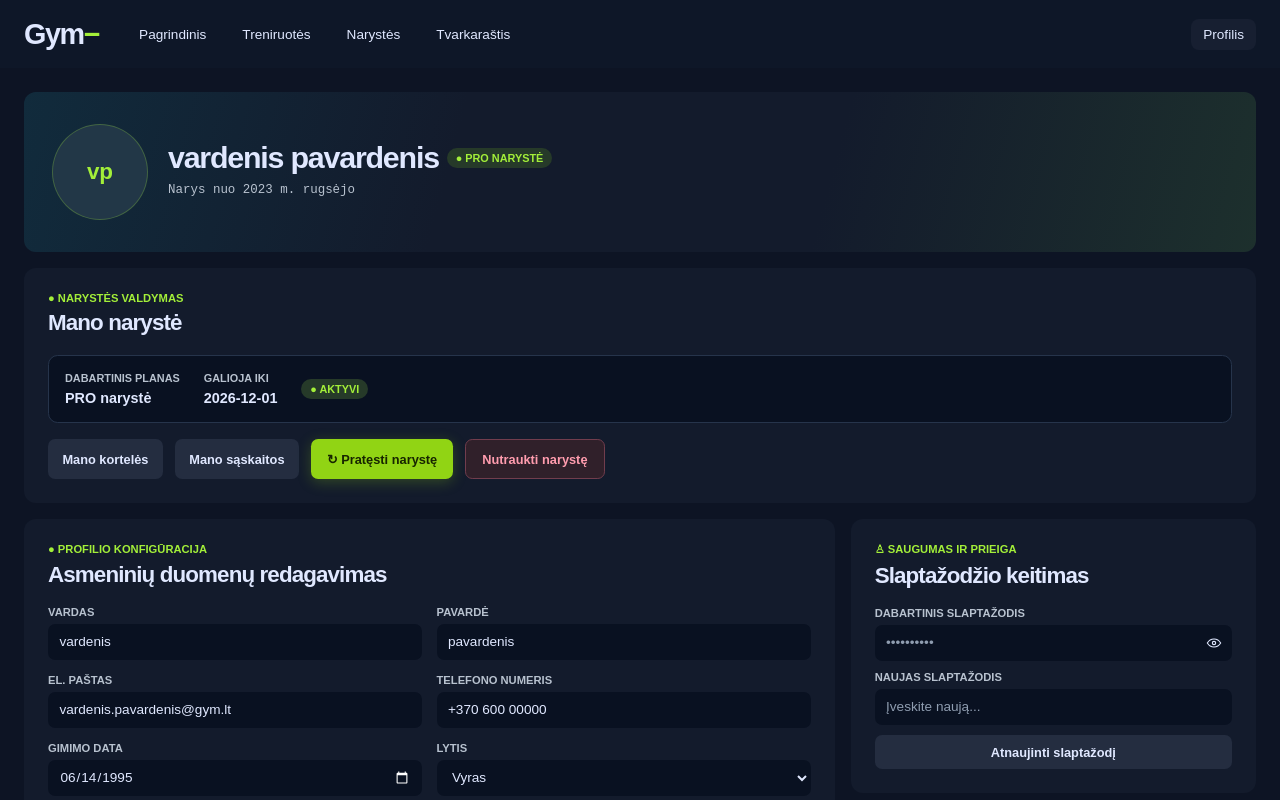
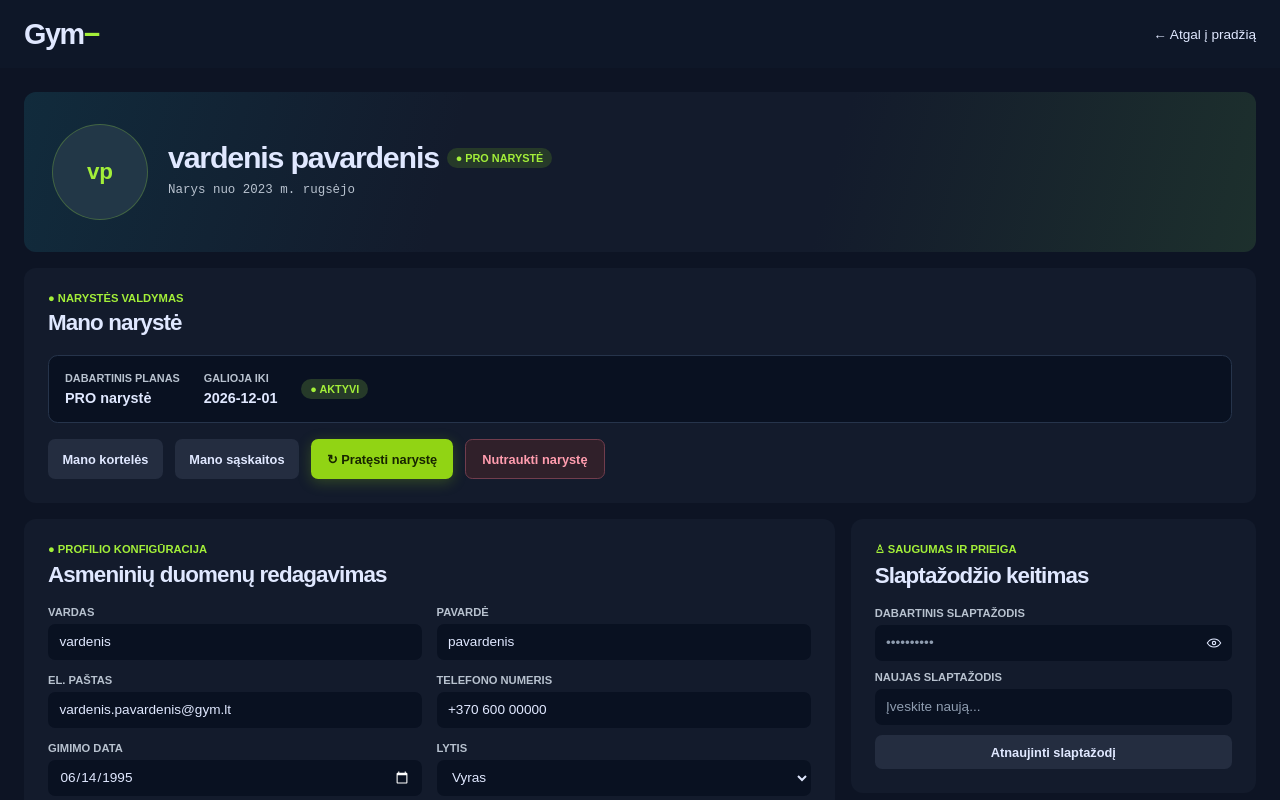
Before and after one commit to itsonicodes/sporto-klubo-sistema, a Next.js app: page /profile in a window 1280 px wide. Shown: the top 800 px of the page. Built offline with nearby package versions, Linux system fonts and the light colour scheme.

Commit message:
Pakeista profilio lango navigacija

```diff
--- a/src/app/dashboard/page.tsx
+++ b/src/app/dashboard/page.tsx
@@ -82,7 +82,7 @@ export default function DashboardPage() {
 
           <nav className={styles.nav} aria-label="Pagrindinė navigacija">
             <a className={styles.active} href="#pradzia">Pagrindinis</a>
-            <a href="#treniruotes">Treniruotės</a>
+            <a href="/treniruotes">Treniruotės</a>
             <a href="/narystes">Narystės</a>
             <a href="/tvarkarastis">Tvarkaraštis</a>
             <a href="/admin">Admin</a>
@@ -90,7 +90,7 @@ export default function DashboardPage() {
           </nav>
 
           <div className={styles.headerActions}>
-            <Link className={styles.profile} href="/login">Prisijungti</Link>
+            <Link className={styles.profile} href="/login">Atsijungti</Link>
             <Link className={styles.profile} href="/profile">Profilis</Link>
           </div>
         </div>
--- a/src/app/profile/page.tsx
+++ b/src/app/profile/page.tsx
@@ -155,16 +155,9 @@ export default function ProfilePage() {
             Gym<span>−</span>
           </Link>
 
-          <nav className={dashboard.nav} aria-label="Pagrindinė navigacija">
-            <Link href="/dashboard">Pagrindinis</Link>
-            <Link href="/dashboard#treniruotes">Treniruotės</Link>
-            <Link href="/dashboard#narystes">Narystės</Link>
-            <Link href="/dashboard#tvarkarastis">Tvarkaraštis</Link>
-          </nav>
-
           <div className={dashboard.headerActions}>
-            <Link className={dashboard.profile} href="/profile" aria-current="page">
-              Profilis
+            <Link className={styles.back} href="/dashboard" aria-current="page">
+              ← Atgal į pradžią
             </Link>
           </div>
         </div>
--- a/src/app/profile/profile.module.css
+++ b/src/app/profile/profile.module.css
@@ -408,3 +408,6 @@
     grid-template-columns: 1fr;
   }
 }
+
+.back { color: #b8c2cf; font-size: 0.85rem; text-decoration: none; }
+.back:hover { color: #a3ef39; }
```
